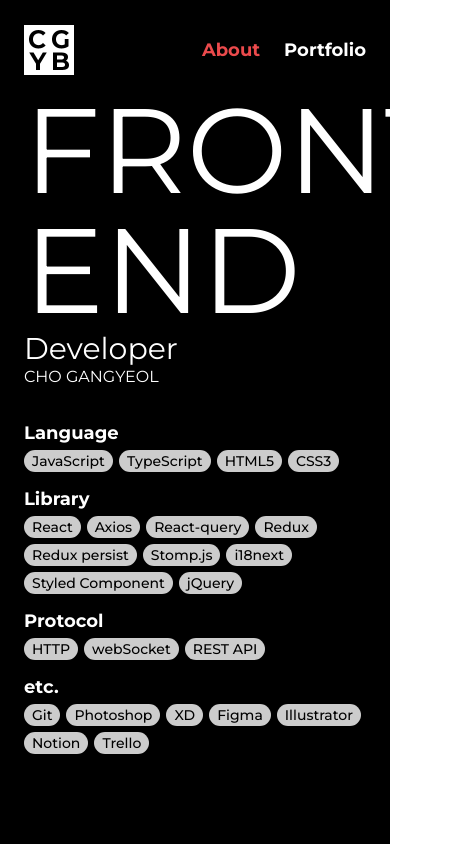
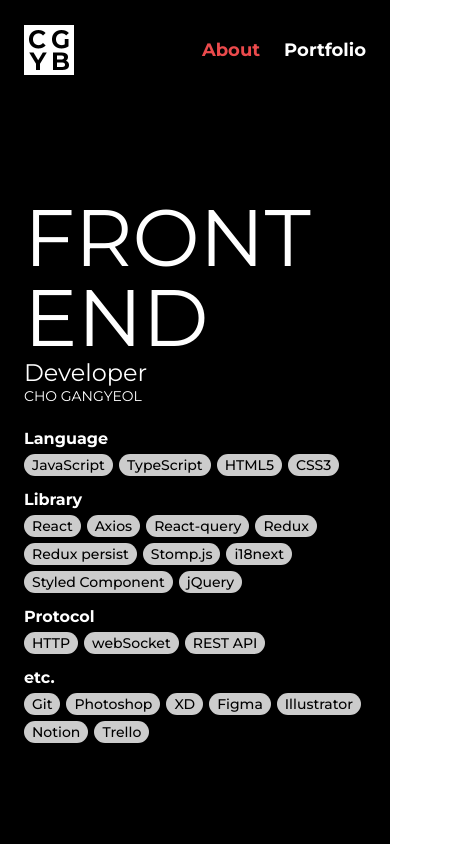
Before and after one commit to CHOGANGYEOL/CHOGANGYEOL.github.io, a React (Create React App) app: page / in a window 390 px wide. Shown: the whole page, 454 px wide, since content can reach past the window. Built offline with nearby package versions, Linux system fonts and the light colour scheme.

Commit message:
feat: about 반응형:

```diff
--- a/src/GlobalStyle.ts
+++ b/src/GlobalStyle.ts
@@ -30,7 +30,15 @@ body {
   -moz-osx-font-smoothing: grayscale;
   font-size: 1.6rem;
   color:var(--white-color);
+  overflow: hidden;
 }
+
+@media screen and (max-width: 640px) {
+  body {
+    font-size: 1.4rem;
+  }
+}
+
 h1, h2, p, ul, li, ol {margin: 0; padding: 0}
 ul, ol {
   list-style: none;
--- a/src/page/About.tsx
+++ b/src/page/About.tsx
@@ -16,7 +16,15 @@ const library = [
 
 const protocol = ["HTTP", "webSocket", "REST API"];
 
-const etc = ["Git", "Photoshop", "XD", "Figma", "Illustrator", "Notion", "Trello"];
+const etc = [
+  "Git",
+  "Photoshop",
+  "XD",
+  "Figma",
+  "Illustrator",
+  "Notion",
+  "Trello",
+];
 
 const About = () => {
   return (
@@ -70,10 +78,11 @@ const AboutWrap = styled.section`
   width: 100%;
   min-height: 100vh;
   background-color: #000;
-  padding: 0 24px 0;
+  padding: 120px 24px 24px;
   display: flex;
   flex-direction: column;
   justify-content: center;
+  overflow: scroll;
   .title {
     .variable {
       font-size: 12rem;
@@ -121,6 +130,26 @@ const AboutWrap = styled.section`
       }
     }
   }
+  @media screen and (max-width: 640px) {
+    .title {
+      .variable {
+        font-size: 8rem;
+        line-height: 8rem;
+      }
+      .static {
+        font-size: 24px;
+      }
+    }
+
+    .body {
+      margin-top: 24px;
+      gap: 14px;
+      h4 {
+        font-size: var(--main-font);
+      }
+    }
+  }
+
   @keyframes swapthings {
     0% {
       font-variation-settings: "wght" 275, "wdth" 50;
```
